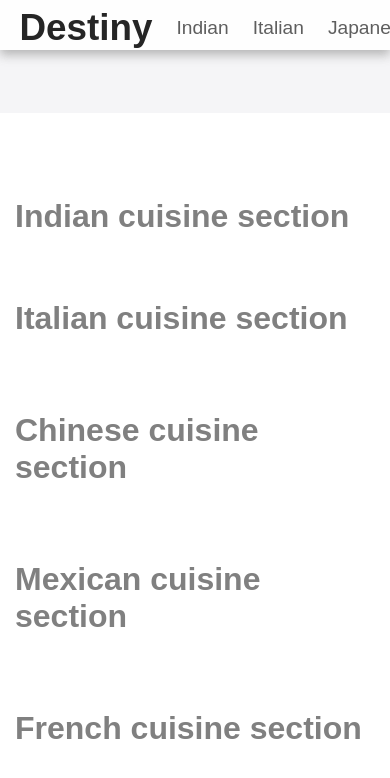
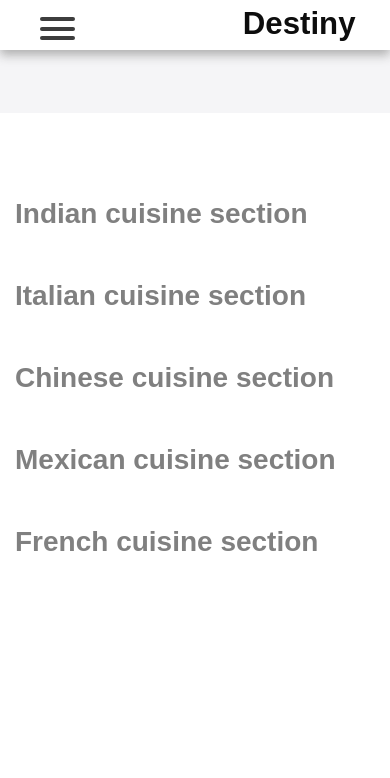
Before and after one commit to SkyView2211/REST, a plain HTML site: page index.html in a window 390 px wide. Drawn offline with Linux system fonts and the light colour scheme; no server answers.

Commit message:
Update create.css

```diff
--- a/create.css
+++ b/create.css
@@ -115,6 +115,59 @@ body {
 
 
 /* Navbar styles */
+
+.navbar input[type="checkbox"],
+.navbar .hamburger-lines {
+  display: none;
+}
+
+.navbar {
+  box-shadow: 0px 5px 10px 0px #aaa;
+  position: fixed;
+  width: 100%;
+  background: #fff;
+  color: #000;
+  opacity: 0.85;
+  height: 50px;
+  z-index: 12;
+}
+
+.navbar-container {
+  display: flex;
+  justify-content: space-between;
+  height: 64px;
+  align-items: center;
+}
+
+.menu-items {
+  order: 2;
+  display: flex;
+}
+
+.menu-items li {
+  list-style: none;
+  margin-left: 1.5rem;
+  margin-bottom: 0.5rem;
+  font-size: 1.2rem;
+}
+
+.menu-items a {
+  text-decoration: none;
+  color: #444;
+  font-weight: 500;
+  transition: color 0.3s ease-in-out;
+}
+
+.menu-items a:hover {
+  color: #ff0000;
+  transition: color 0.3s ease-in-out;
+}
+
+.logo {
+  order: 1;
+  font-size: 2.3rem;
+  margin-bottom: 0.5rem;
+}
 
 .navbar {
     box-shadow: 0px 5px 10px 0px #aaa;
@@ -433,27 +486,183 @@ body {
 }
 /* Media queries */
 
+/* Media queries for tablets and smaller screens */
 @media (max-width: 768px) {
-  .food-menu-container > div {
-      flex: 0 1 100%;
+  .navbar {
+    opacity: 0.95;
   }
 
-  .food-menu-section {
-      margin-bottom: 20px;
+  .navbar-container input[type="checkbox"],
+  .navbar-container .hamburger-lines {
+    display: block;
   }
 
-  .food-menu-heading {
-      font-size: 2rem;
-      margin-bottom: 20px;
-      color: gray;
-      padding-bottom: 20px;
+  .navbar-container {
+    display: block;
+    position: relative;
+    height: 64px;
+  }
 
+  .navbar-container input[type="checkbox"] {
+    position: absolute;
+    display: block;
+    height: 32px;
+    width: 30px;
+    top: 20px;
+    left: 20px;
+    z-index: 5;
+    opacity: 0;
+  }
+
+  .navbar-container .hamburger-lines {
+    display: block;
+    height: 23px;
+    width: 35px;
+    position: absolute;
+    top: 17px;
+    left: 20px;
+    z-index: 2;
+    display: flex;
+    flex-direction: column;
+    justify-content: space-between;
+  }
+
+  .navbar-container .hamburger-lines .line {
+    display: block;
+    height: 4px;
+    width: 100%;
+    border-radius: 10px;
+    background: #333;
+  }
+
+  .navbar-container .hamburger-lines .line1 {
+    transform-origin: 0% 0%;
+    transition: transform 0.4s ease-in-out;
+  }
+
+  .navbar-container .hamburger-lines .line2 {
+    transition: transform 0.2s ease-in-out;
+  }
+
+  .navbar-container .hamburger-lines .line3 {
+    transform-origin: 0% 100%;
+    transition: transform 0.4s ease-in-out;
+  }
+
+  .navbar .menu-items {
+    padding-top: 100px;
+    background: #fff;
+    height: 100vh;
+    max-width: 300px;
+    transform: translate(-150%);
+    display: flex;
+    flex-direction: column;
+    margin-left: -40px;
+    padding-left: 50px;
+    transition: transform 0.5s ease-in-out;
+    box-shadow: 5px 0px 10px 0px #aaa;
+  }
+
+  .navbar .menu-items li {
+    margin-bottom: 1.5rem;
+    font-size: 1.3rem;
+    font-weight: 500;
+  }
+
+  .logo {
+    position: absolute;
+    top: 5px;
+    right: 15px;
+    font-size: 2rem;
+  }
+
+  .navbar-container input[type="checkbox"]:checked ~ .menu-items {
+    transform: translateX(0);
+  }
+
+  .navbar-container input[type="checkbox"]:checked ~ .hamburger-lines .line1 {
+    transform: rotate(35deg);
+  }
+
+  .navbar-container input[type="checkbox"]:checked ~ .hamburger-lines .line2 {
+    transform: scaleY(0);
+  }
+
+  .navbar-container input[type="checkbox"]:checked ~ .hamburger-lines .line3 {
+    transform: rotate(-35deg);
+  }
+
+  /* ......./ food /......... */
+
+  .food-container {
+    flex-direction: column;
+    align-items: stretch;
+  }
+
+  .food-type:not(:last-child) {
+    margin-bottom: 3rem;
+  }
+
+  .food-type {
+    box-shadow: 5px 5px 10px 0 #aaa;
+  }
+
+  .img-container {
+    margin: 0;
+  }
+}
+
+@media (max-width: 500px) {
+  html {
+    font-size: 65%;
+  }
+
+  .navbar .menu-items li {
+    font-size: 1.6rem;
+  }
+
+  .testimonial-container {
+    flex-direction: column;
+    text-align: center;
   }
 
   .food-menu-container img {
-      width: 60px;
+    margin: auto;
+  }
+
+  .food-menu-item {
+    flex-direction: column;
+    text-align: center;
+  }
+
+  .form-container {
+    width: 90%;
+  }
+
+  .contact-container {
+    display: flex;
+    flex-direction: column;
+  }
+
+  .contact-img {
+    width: 90%;
+    margin: 3rem auto;
+  }
+
+  .logo {
+    position: absolute;
+    top: 06px;
+    right: 15px;
+    font-size: 3rem;
+  }
+
+  .navbar .menu-items li {
+    margin-bottom: 2.5rem;
+    font-size: 1.8rem;
+    font-weight: 500;
   }
 }
+
 @media (min-width: 769px) and (max-width: 1200px) {
   .img-container h3 {
     font-size: 1.5rem;
```
